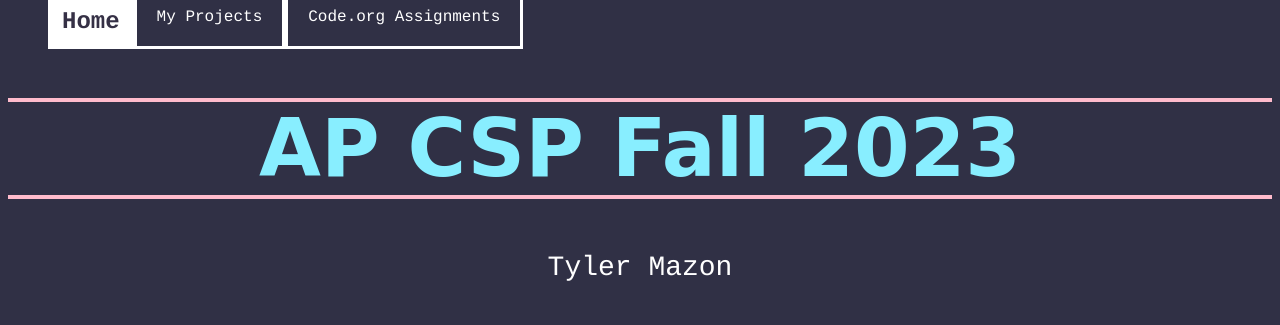
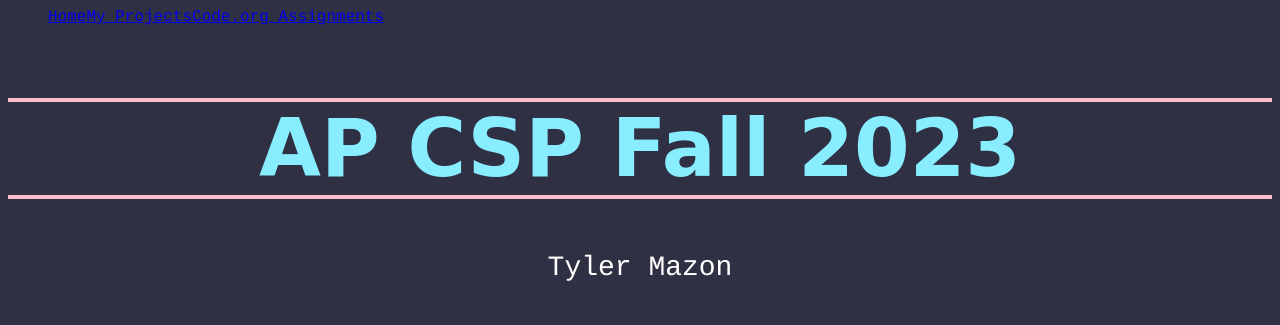
Before and after one commit to WVCS/website-tgmazon, a plain HTML site: page index.html in a window 1280 px wide. Shown: the top 325 px of the page. Drawn offline with Linux system fonts and the light colour scheme.

Commit message:
Update index.html

```diff
--- a/index.html
+++ b/index.html
@@ -7,9 +7,9 @@
   <body>
     <center>
     <ul>
-      <li><a1 href = "index.html"> Home </a1> </li>
-      <li><a2 href = "index2.html"> My Projects </a2> </li>
-      <li><a3 href = "index3.html"> Code.org Assignments </a3> </li>
+      <li><a href = "index.html"> Home </a> </li>
+      <li><a href = "index2.html"> My Projects </a> </li>
+      <li><a href = "index3.html"> Code.org Assignments </a> </li>
     </ul>
       <br></br>
     <h1>AP CSP Fall 2023</h1>
```
